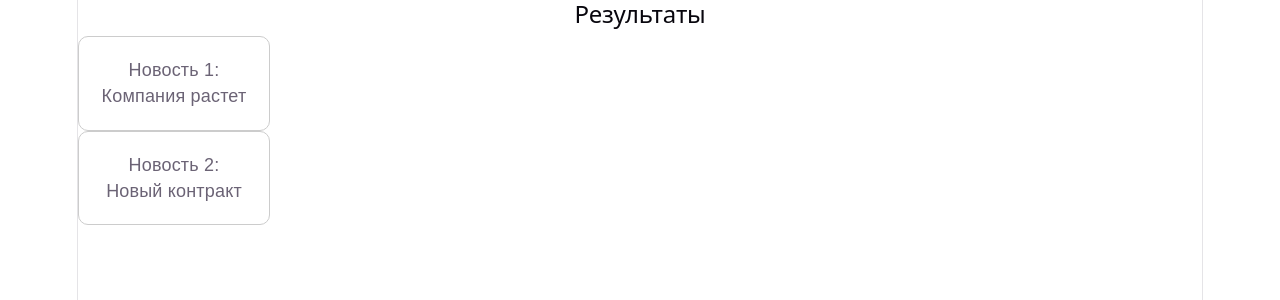
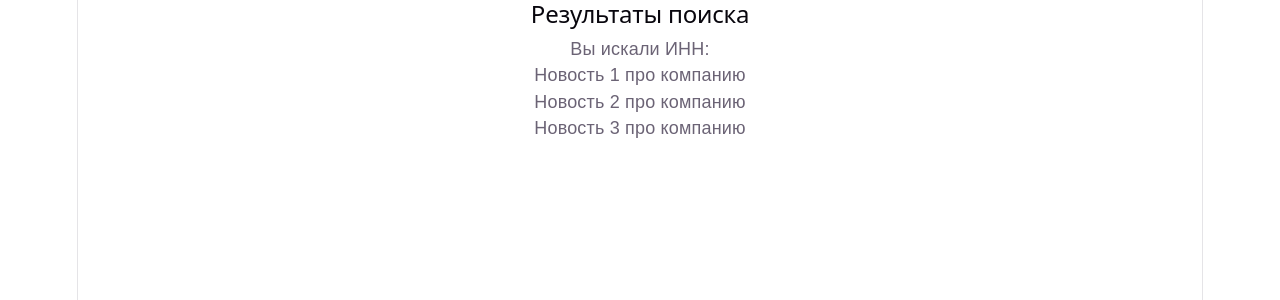
Before and after one commit to 201198al/final, a React (Vite) app in the folder scan-project/: page /result in a window 1280 px wide. Shown: the top 300 px of the page. Built offline with nearby package versions, Linux system fonts and the light colour scheme.

Commit message:
Поиск по ИНН

```diff
--- a/scan-project/src/pages/Result.jsx
+++ b/scan-project/src/pages/Result.jsx
@@ -1,14 +1,19 @@
+import { useLocation } from "react-router-dom";
+
 function Result() {
+  const location = useLocation();
+  const inn = location.state?.inn;
+
   return (
     <div>
-      <h2>Результаты</h2>
+      <h2>Результаты поиска</h2>
 
-      <div className="card">
-        <p>Новость 1: Компания растет</p>
-      </div>
+      <p>Вы искали ИНН: {inn}</p>
 
-      <div className="card">
-        <p>Новость 2: Новый контракт</p>
+      <div>
+        <p>Новость 1 про компанию</p>
+        <p>Новость 2 про компанию</p>
+        <p>Новость 3 про компанию</p>
       </div>
     </div>
   );
--- a/scan-project/src/pages/Search.jsx
+++ b/scan-project/src/pages/Search.jsx
@@ -1,10 +1,12 @@
 import { useState } from "react";
+import { useNavigate } from "react-router-dom";
 
 function Search() {
   const [inn, setInn] = useState("");
+  const navigate = useNavigate();
 
   const handleSearch = () => {
-    alert("Ищем по ИНН: " + inn);
+    navigate("/result", { state: { inn } });
   };
 
   return (
```
